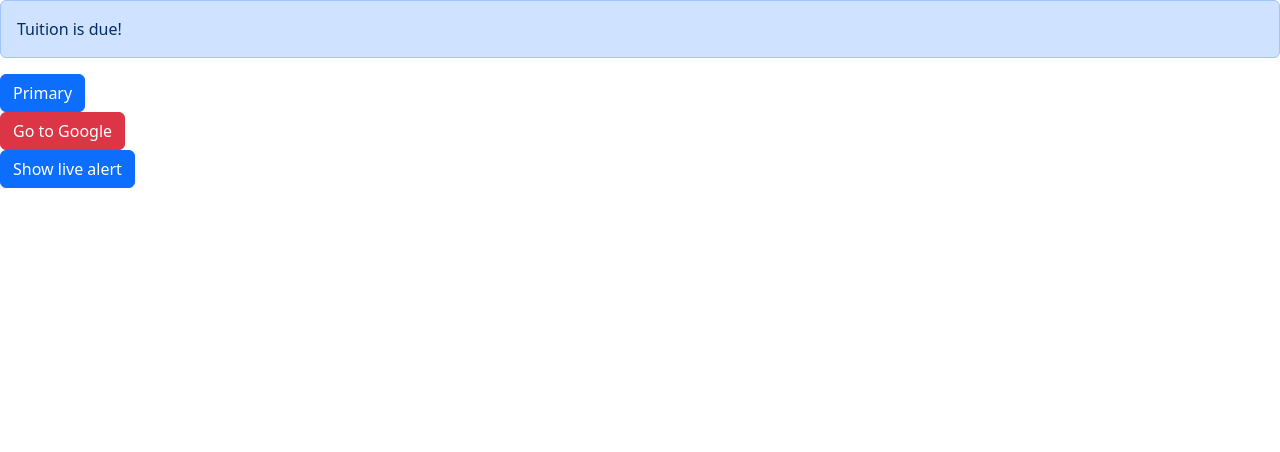
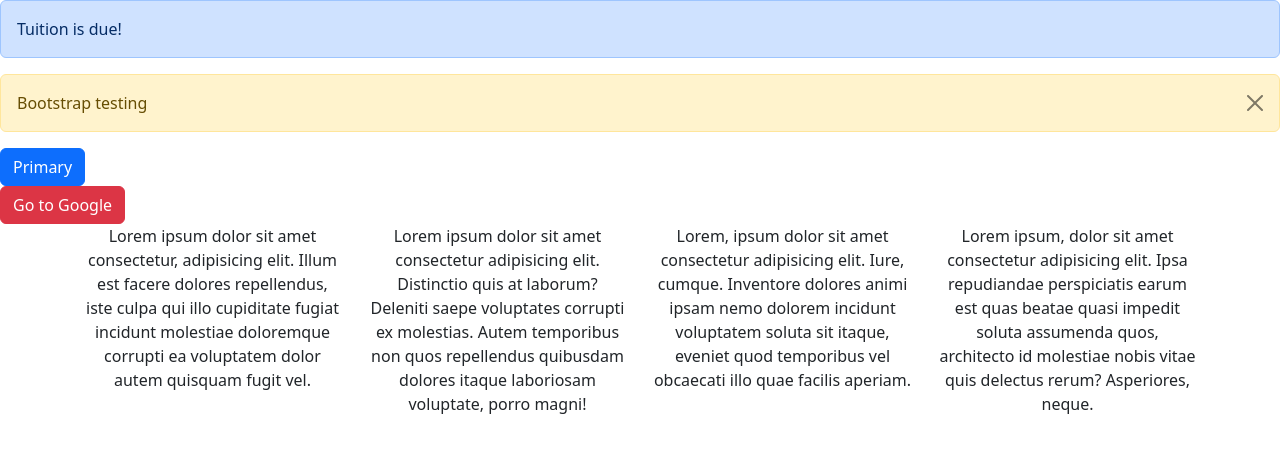
Before and after one commit to Azael-Hue/Bootstrap-Folder, a plain HTML site: page index.html in a window 1280 px wide. Drawn offline with nearby package versions, Linux system fonts and the light colour scheme.

Commit message:
Added some example grid layouts

```diff
--- a/index.html
+++ b/index.html
@@ -18,13 +18,48 @@
         Tuition is due!
     </div>
 
+    <div class="alert alert-warning alert-dismissible fade show" role="alert">
+        Bootstrap testing
+        <button type="button" class="btn-close" data-bs-dismiss="alert" aria-label="Close"></button>
+    </div>
+
     <button type="button" class="btn btn-primary ">Primary</button><br>
     <a href="https://www.google.com" class="btn btn-danger ">Go to Google</a><br>
 
 
+    <div class="container text-center">
+        <div class="row">
 
-    <div id="liveAlertPlaceholder"></div>
-    <button type="button" class="btn btn-primary" id="liveAlertBtn">Show live alert</button><br>
+          <div class="col">
+            Lorem ipsum dolor sit amet consectetur,
+            adipisicing elit. Illum est facere dolores repellendus,
+            iste culpa qui illo cupiditate fugiat incidunt
+            molestiae doloremque corrupti ea voluptatem dolor
+             autem quisquam fugit vel.
+          </div>
+
+          <div class="col">
+            Lorem ipsum dolor sit amet consectetur adipisicing elit.
+            Distinctio quis at laborum? Deleniti saepe voluptates corrupti ex molestias.
+            Autem temporibus non quos repellendus quibusdam
+            dolores itaque laboriosam voluptate, porro magni!
+          </div>
+
+          <div class="col">
+            Lorem, ipsum dolor sit amet consectetur adipisicing elit. Iure, cumque.
+            Inventore dolores animi ipsam nemo dolorem incidunt voluptatem soluta sit itaque,
+             eveniet quod temporibus vel obcaecati illo quae facilis aperiam.
+          </div>
+
+          <div class="col">
+            Lorem ipsum, dolor sit amet consectetur adipisicing elit.
+            Ipsa repudiandae perspiciatis earum est quas beatae quasi impedit soluta assumenda quos,
+            architecto id molestiae nobis vitae quis delectus rerum? Asperiores, neque.
+          </div>
+
+        </div>
+      </div>
+
 
     <script src="https://cdn.jsdelivr.net/npm/bootstrap@5.3.3/dist/js/bootstrap.bundle.min.js"
         integrity="sha384-YvpcrYf0tY3lHB60NNkmXc5s9fDVZLESaAA55NDzOxhy9GkcIdslK1eN7N6jIeHz" crossorigin="anonymous">
```
